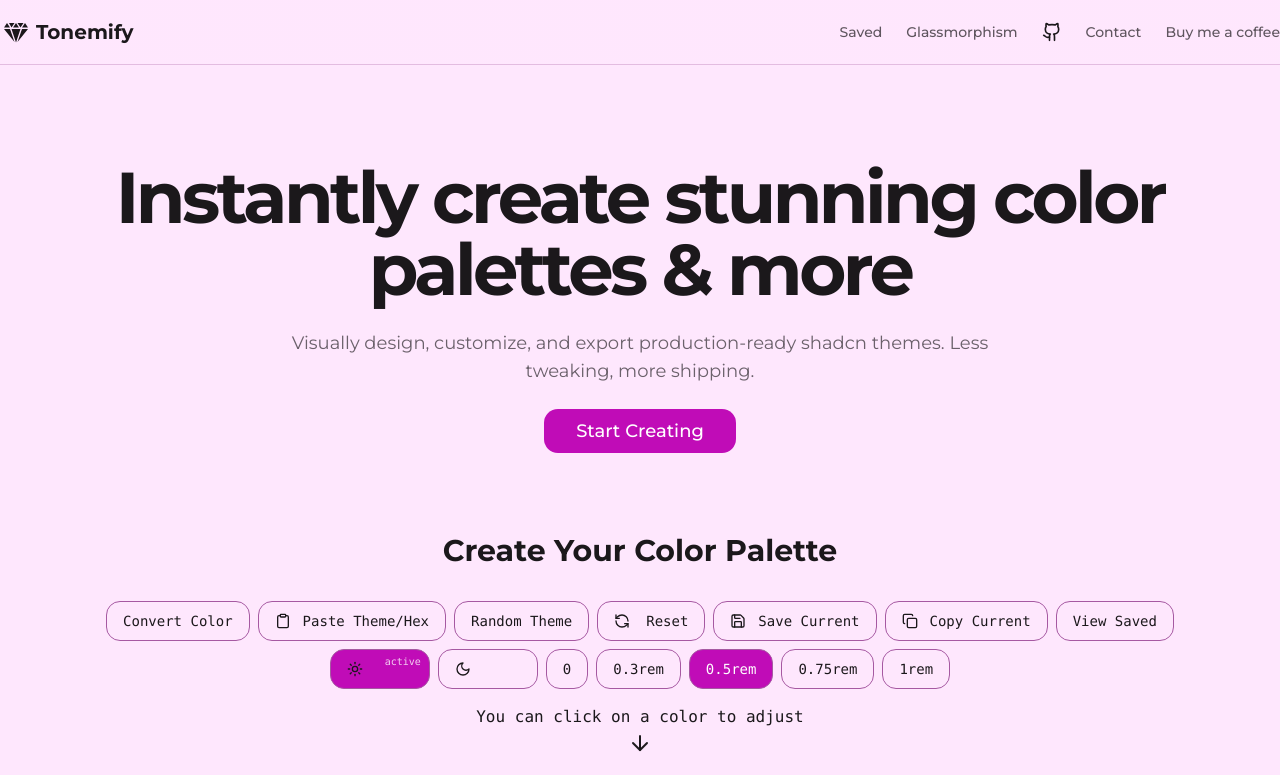
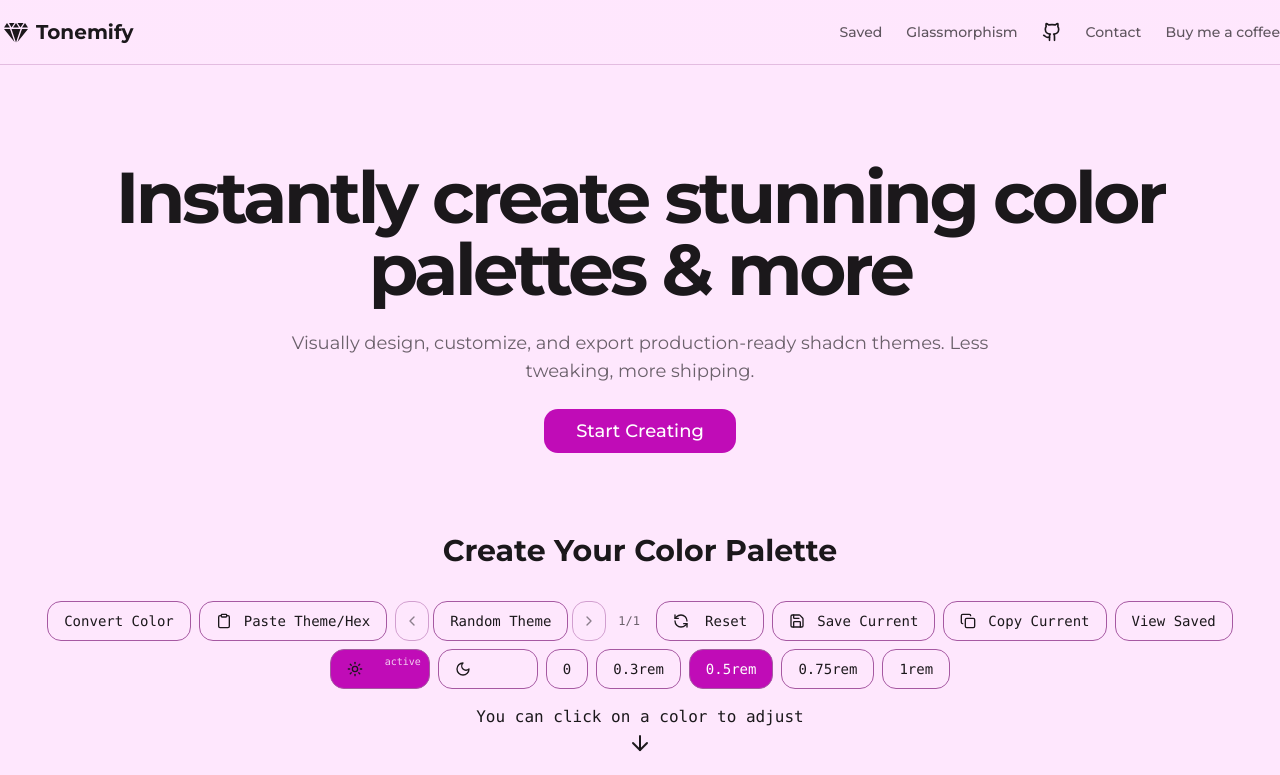
Before and after one commit to BarriosXJavier/tonemify, a Next.js app: page / in a window 1280 px wide. Shown: the top 775 px of the page. Built offline with nearby package versions, Linux system fonts and the light colour scheme.

Commit message:
feat: Add prev and next theme navigation

```diff
--- a/src/app/contact/page.tsx
+++ b/src/app/contact/page.tsx
@@ -96,7 +96,7 @@ export default function ContactMePage() {
             onClick={() =>
               window.open(
                 "https://x.com/messages/compose?recipient_id=1803751087003848704",
-                "_blank"
+                "_blank",
               )
             }
             variant="outline"
--- a/src/components/theme-generator.tsx
+++ b/src/components/theme-generator.tsx
@@ -10,6 +10,8 @@ import {
   Moon,
   Sun,
   ArrowDown,
+  ChevronLeft,
+  ChevronRight,
 } from "lucide-react";
 import { Button } from "@/components/ui/button";
 import { Card } from "@/components/ui/card";
@@ -31,6 +33,11 @@ import { generateThemeColorsFromPrimary } from "@/lib/color-utils";
 import { hexToHSL } from "@/lib/color-utils";
 import TailwindColorPicker from "./tailwind-color-picker";
 import ThemeShowcase from "./theme-showcase";
+
+interface ThemeHistoryEntry {
+  light: Record<string, ColorConfig>;
+  dark: Record<string, ColorConfig>;
+}
 
 export default function ThemeGenerator() {
   const [colorsLight, setColorsLight] =
@@ -55,6 +62,11 @@ export default function ThemeGenerator() {
     "hex" | "rgb" | "rgba" | "hsl" | "hsla"
   >("hex");
   const [convertedColor, setConvertedColor] = useState<string | null>(null);
+  const [themeHistory, setThemeHistory] = useState<ThemeHistoryEntry[]>([
+    { light: defaults, dark: defaultsDark },
+  ]);
+  const [historyIndex, setHistoryIndex] = useState(0);
+  const maxHistorySize = 50;
 
   const handleConvert = () => {
     const result = convertColor(colorInput.trim(), selectedFormat);
@@ -357,6 +369,40 @@ export default function ThemeGenerator() {
     });
   };
 
+  const addToHistory = (
+    lightColors: Record<string, ColorConfig>,
+    darkColors: Record<string, ColorConfig>,
+  ) => {
+    setThemeHistory((prev) => {
+      const newHistory = prev.slice(0, historyIndex + 1);
+      newHistory.push({ light: lightColors, dark: darkColors });
+      if (newHistory.length > maxHistorySize) {
+        newHistory.shift();
+        return newHistory;
+      }
+      return newHistory;
+    });
+    setHistoryIndex((prev) => Math.min(prev + 1, maxHistorySize - 1));
+  };
+
+  const navigateHistory = (direction: "prev" | "next") => {
+    const newIndex =
+      direction === "prev"
+        ? Math.max(0, historyIndex - 1)
+        : Math.min(themeHistory.length - 1, historyIndex + 1);
+
+    if (newIndex !== historyIndex) {
+      setHistoryIndex(newIndex);
+      const entry = themeHistory[newIndex];
+      setColorsLight(entry.light);
+      setColorsDark(entry.dark);
+      updateCSSVariables(activeMode === "light" ? entry.light : entry.dark);
+      toast.success(
+        `Navigated to theme ${newIndex + 1} of ${themeHistory.length}`,
+      );
+    }
+  };
+
   const updateColor = (
     colorName: string,
     property: keyof ColorConfig,
@@ -461,6 +507,7 @@ export default function ThemeGenerator() {
         randomLightness,
         true,
       );
+      addToHistory(newColorsLight, newColorsDark);
       setColorsLight(newColorsLight);
       setColorsDark(newColorsDark);
       updateCSSVariables(
@@ -612,6 +659,16 @@ export default function ThemeGenerator() {
               <Clipboard className="w-4 h-4 mr-1" />
               <span>Paste Theme/Hex</span>
             </Button>
+            <div className="flex gap-1 items-center">
+              <Button
+                variant="outline"
+                onClick={() => navigateHistory("prev")}
+                disabled={historyIndex === 0}
+                className="flex items-center px-2"
+                title="Previous Theme"
+              >
+                <ChevronLeft className="w-4 h-4" />
+              </Button>
               <Button
                 variant="outline"
                 onClick={actions.generateRandomTheme}
@@ -620,6 +677,19 @@ export default function ThemeGenerator() {
               >
                 Random Theme
               </Button>
+              <Button
+                variant="outline"
+                onClick={() => navigateHistory("next")}
+                disabled={historyIndex === themeHistory.length - 1}
+                className="flex items-center px-2"
+                title="Next Theme"
+              >
+                <ChevronRight className="w-4 h-4" />
+              </Button>
+              <span className="flex items-center text-xs text-muted-foreground px-2">
+                {historyIndex + 1}/{themeHistory.length}
+              </span>
+            </div>
             <Button
               variant="outline"
               onClick={actions.resetToDefault}
```
Lines whose indentation alone changed are shown as unchanged.
